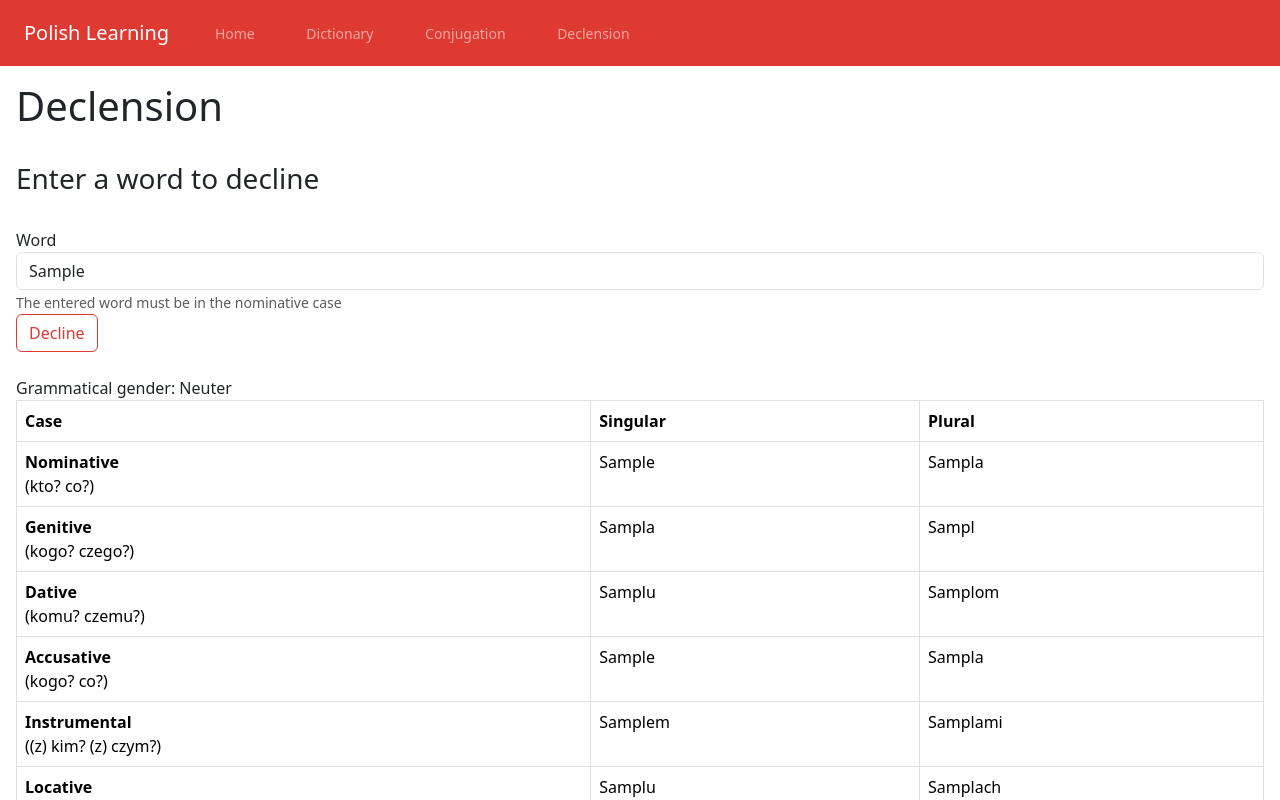
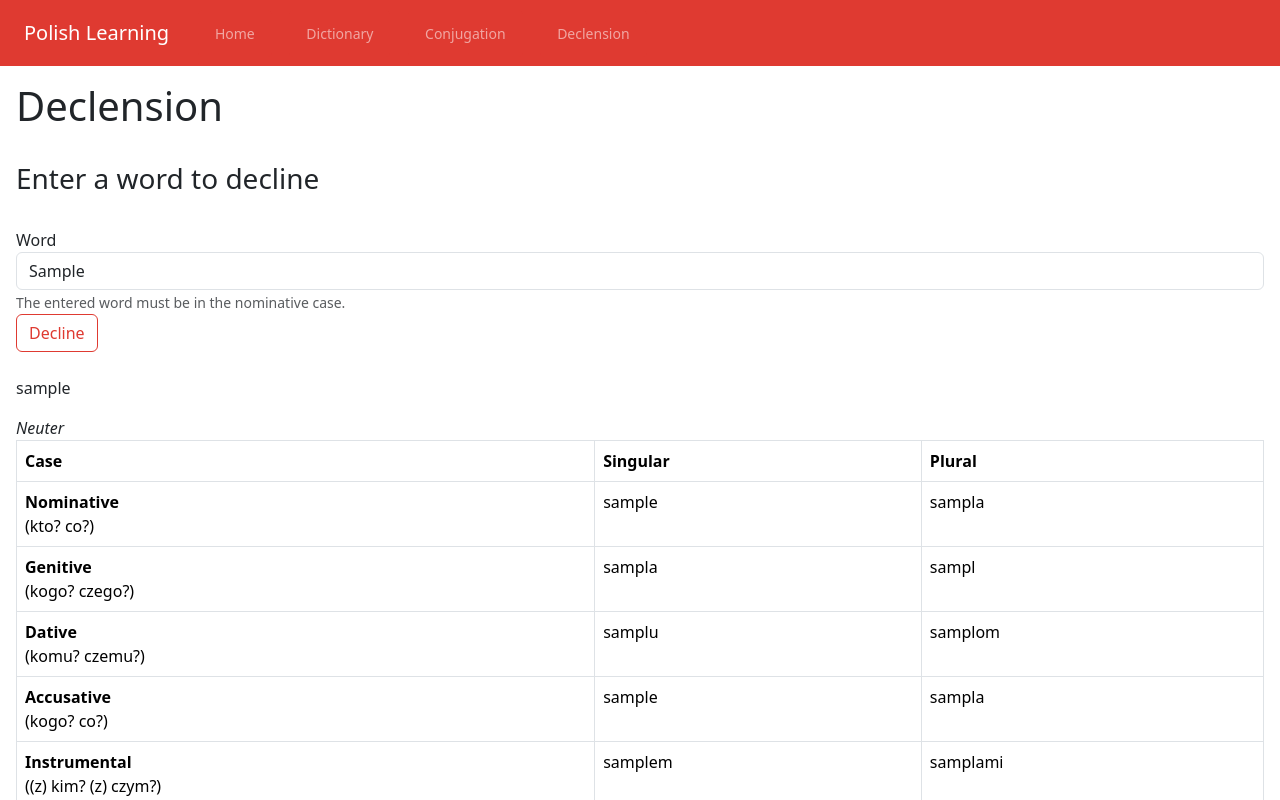
Before and after one commit to kenichisutan/polish-learning, a React (Create React App) app: page /declension in a window 1280 px wide. Both pictures are taken after typing "Sample" into the empty fields and a click on the button "Decline". Shown: the top 800 px of the page. Built offline with nearby package versions, Linux system fonts and the light colour scheme.

Commit message:
Added declined word title and made func async

```diff
--- a/src/components/Declension.js
+++ b/src/components/Declension.js
@@ -4,16 +4,20 @@ import Declensions from "../classes/Declensions";
 
 const Declension = () => {
     const [selectedDeclension, setSelectedDeclension] = useState(null);
+    const [word, setWord] = useState("");
     const [gender, setGender] = useState("");
 
-    function handleSubmit(event) {
+    async function handleSubmit(event) {
         event.preventDefault();
-        const word = document.getElementById('inputDeclension1').value;
-        let declensions = new Declensions();
+        const entry = document.getElementById('inputDeclension1').value;
+        // uncapitalize the first letter
+        const lowerCaseEntry = entry.charAt(0).toLowerCase() + entry.slice(1);
+        setWord(lowerCaseEntry);
 
-        declensions.decline(word);
-        setGender(declensions.gender)
+        const declensions = new Declensions();
+        await declensions.decline(lowerCaseEntry);
 
+        setGender(declensions.gender);
         setSelectedDeclension(declensions);
     }
 
@@ -27,18 +31,19 @@ const Declension = () => {
                 <div className="form-group">
                     <label htmlFor="inputDeclension1">Word</label>
                     <input type="word" className="form-control" id="inputDeclension1" aria-describedby="declensionHelp" placeholder="Enter a word" />
-                    <small id="declensionHelp" className="form-text text-muted">The entered word must be in the nominative case</small>
+                    <small id="declensionHelp" className="form-text text-muted">The entered word must be in the nominative case.</small>
                 </div>
                 <button type="submit" className="btn btn-outline-danger" onClick={handleSubmit}>Decline</button>
             </form>
             <br />
             {selectedDeclension && (
                 <div>
-                    <div>
-                        Grammatical gender: {gender}
+                    <div className="word-container">
+                        <p className="active-word">{word}</p>
+                        <em className="gender-text">{gender}</em>
                     </div>
                     <div>
-                        {DeclensionTable({declension: selectedDeclension})}
+                        <DeclensionTable declension={selectedDeclension} />
                     </div>
                 </div>
             )}
```
